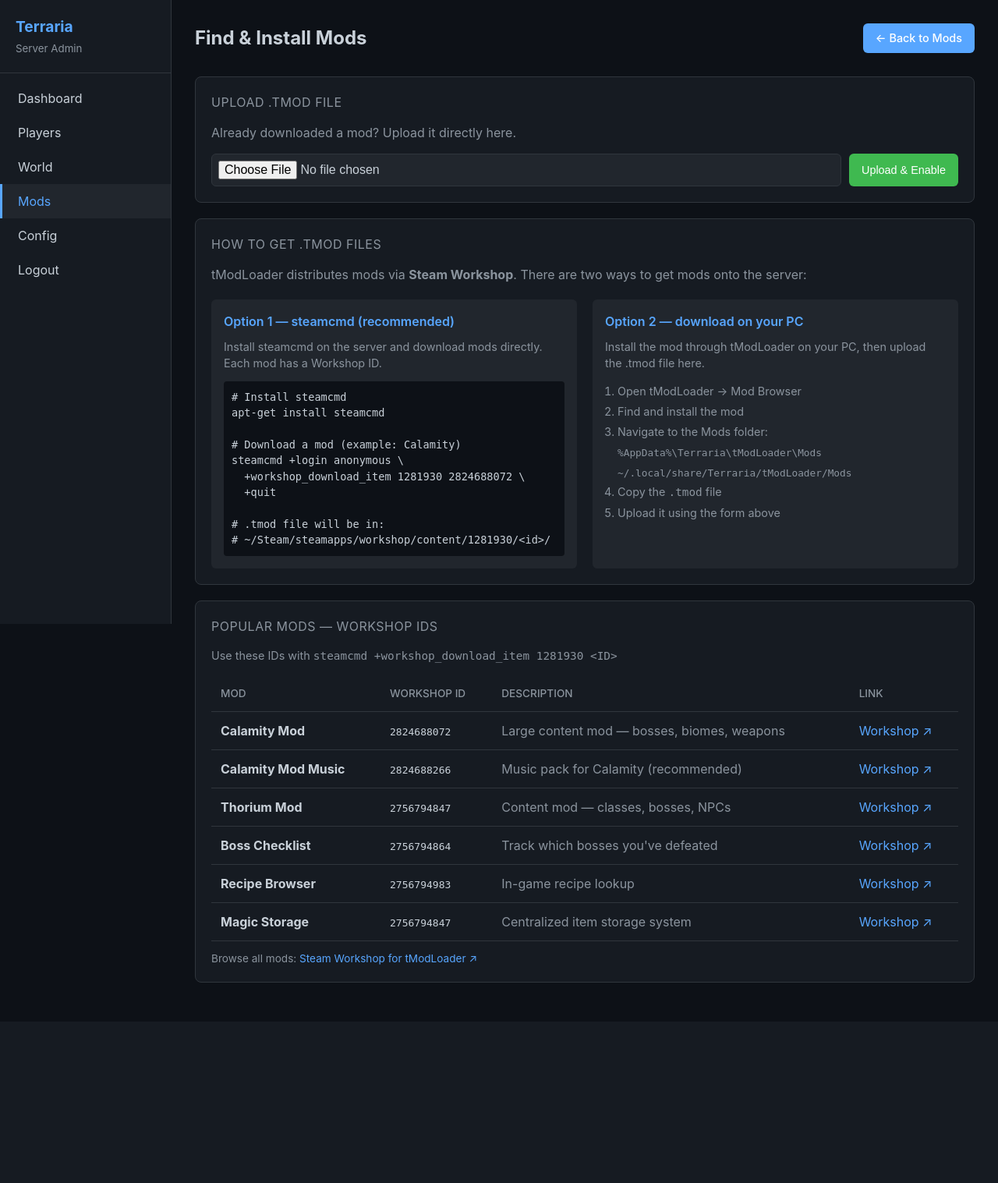
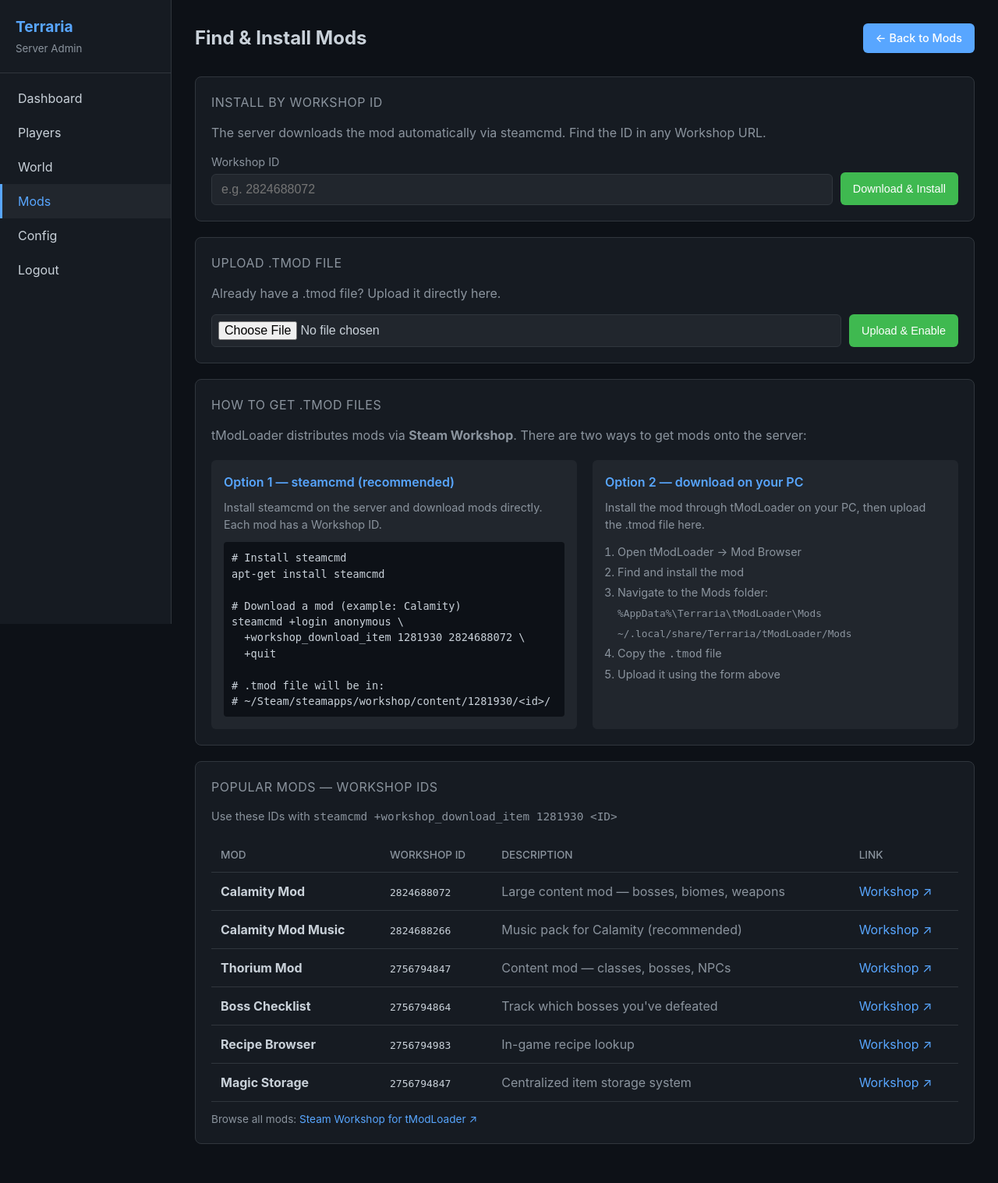
Before and after one commit to Melnikov37/Terraria-Server, a Flask app: page /mods/search in a window 1280 px wide. Shown: the whole page at 78% size. Before the commit the page ends 1260 px from the top, so only its background shows below. Run offline with Flask 3, Linux system fonts and the light colour scheme; the visitor is signed in with stand-in values (Sample User, id 1).

Commit message:
feat: Install mods directly from Steam Workshop via Workshop ID
- install.sh: installs steamcmd (with lib32gcc-s1) during tModLoader setup
- app.py: /mods/workshop route — runs steamcmd +workshop_download_item,
  copies .tmod to mods dir, auto-enables
- mods.html: Workshop ID input field as primary install method
- mods_search.html: same Workshop ID form at the top

Usage in UI: paste Workshop ID (e.g. 2824688072) → Download & Install

Co-Authored-By: Claude Sonnet 4.6 <noreply@anthropic.com>

```diff
--- a/admin/app.py
+++ b/admin/app.py
@@ -37,8 +37,10 @@ REST_TOKEN     = os.environ.get('REST_TOKEN', '')
 ADMIN_USERNAME = os.environ.get('ADMIN_USERNAME', 'admin')
 ADMIN_PASSWORD = os.environ.get('ADMIN_PASSWORD', 'admin')
 SERVER_TYPE    = os.environ.get('SERVER_TYPE', 'tshock')
-SCREEN_SESSION = os.environ.get('SCREEN_SESSION', 'terraria')
-MODS_DIR       = os.environ.get('MODS_DIR', '/opt/terraria/.local/share/Terraria/tModLoader/Mods')
+SCREEN_SESSION  = os.environ.get('SCREEN_SESSION', 'terraria')
+MODS_DIR        = os.environ.get('MODS_DIR', '/opt/terraria/.local/share/Terraria/tModLoader/Mods')
+STEAMCMD_BIN    = os.environ.get('STEAMCMD_BIN', '/opt/steamcmd/steamcmd.sh')
+TERRARIA_APP_ID = '1281930'
 CONFIG_FILE    = os.path.join(TERRARIA_DIR, 'serverconfig.txt')
 TSHOCK_CONFIG  = os.path.join(TERRARIA_DIR, 'tshock', 'config.json')
 SERVICE_NAME   = 'terraria'
@@ -770,6 +772,74 @@ def mods_delete():
     return redirect(url_for('mods'))
 
 
+@app.route('/mods/workshop', methods=['POST'])
+@login_required
+def mods_workshop():
+    workshop_id = request.form.get('workshop_id', '').strip()
+
+    if not workshop_id.isdigit():
+        flash('Invalid Workshop ID — must be a number only', 'error')
+        return redirect(url_for('mods'))
+
+    steamcmd = STEAMCMD_BIN if os.path.exists(STEAMCMD_BIN) else shutil.which('steamcmd')
+    if not steamcmd:
+        flash('steamcmd not found. Re-run install.sh --tmodloader to install it.', 'error')
+        return redirect(url_for('mods'))
+
+    try:
+        flash(f'Downloading Workshop item {workshop_id}… this may take a minute.', 'success')
+
+        result = subprocess.run(
+            [steamcmd,
+             '+login', 'anonymous',
+             '+workshop_download_item', TERRARIA_APP_ID, workshop_id,
+             '+quit'],
+            capture_output=True, text=True, timeout=300,
+            env={**os.environ, 'HOME': TERRARIA_DIR}
+        )
+
+        # steamcmd stores downloads under HOME/Steam/steamapps/workshop/content/<appid>/<workshopid>/
+        workshop_dir = os.path.join(
+            TERRARIA_DIR, 'Steam', 'steamapps', 'workshop',
+            'content', TERRARIA_APP_ID, workshop_id
+        )
+
+        if not os.path.isdir(workshop_dir):
+            output = (result.stdout + result.stderr)[-1000:]
+            flash(f'Download failed. steamcmd output: {output}', 'error')
+            return redirect(url_for('mods'))
+
+        # Find .tmod file in the downloaded directory
+        tmod_file = next(
+            (os.path.join(workshop_dir, f)
+             for f in os.listdir(workshop_dir) if f.endswith('.tmod')),
+            None
+        )
+
+        if not tmod_file:
+            flash(f'Mod downloaded but no .tmod file found in {workshop_dir}', 'error')
+            return redirect(url_for('mods'))
+
+        # Copy to mods directory and enable
+        os.makedirs(MODS_DIR, exist_ok=True)
+        mod_name = os.path.basename(tmod_file)[:-5]
+        dest = os.path.join(MODS_DIR, os.path.basename(tmod_file))
+        shutil.copy2(tmod_file, dest)
+
+        enabled = _get_enabled_mods()
+        enabled[mod_name] = True
+        _save_enabled_mods(enabled)
+
+        flash(f'Mod "{mod_name}" installed and enabled! Restart server to apply.', 'success')
+
+    except subprocess.TimeoutExpired:
+        flash('Download timed out (5 min). Check server internet connection.', 'error')
+    except Exception as e:
+        flash(f'Error: {e}', 'error')
+
+    return redirect(url_for('mods'))
+
+
 @app.route('/mods/search')
 @login_required
 def mods_search():
--- a/admin/templates/mods_search.html
+++ b/admin/templates/mods_search.html
@@ -7,11 +7,28 @@
     <a href="{{ url_for('mods') }}" class="btn btn-primary">← Back to Mods</a>
 </div>
 
-<!-- Upload -->
+<!-- Install by Workshop ID -->
+<div class="card">
+    <div class="card-title">Install by Workshop ID</div>
+    <p style="color: var(--text-muted); margin-bottom: 15px;">
+        The server downloads the mod automatically via steamcmd. Find the ID in any Workshop URL.
+    </p>
+    <form method="POST" action="{{ url_for('mods_workshop') }}">
+        <div style="display: flex; gap: 10px; align-items: flex-end;">
+            <div class="form-group" style="flex: 1; margin-bottom: 0;">
+                <label>Workshop ID</label>
+                <input type="text" name="workshop_id" placeholder="e.g. 2824688072" pattern="\d+" required>
+            </div>
+            <button type="submit" class="btn btn-success" style="height: 42px;">Download & Install</button>
+        </div>
+    </form>
+</div>
+
+<!-- Upload fallback -->
 <div class="card">
     <div class="card-title">Upload .tmod file</div>
     <p style="color: var(--text-muted); margin-bottom: 15px;">
-        Already downloaded a mod? Upload it directly here.
+        Already have a .tmod file? Upload it directly here.
     </p>
     <form method="POST" action="{{ url_for('mods_upload') }}" enctype="multipart/form-data">
         <div style="display: flex; gap: 10px; align-items: flex-end;">
```
Also changed, not shown: admin/templates/mods.html (+27 -27 lines), 1 other file.
